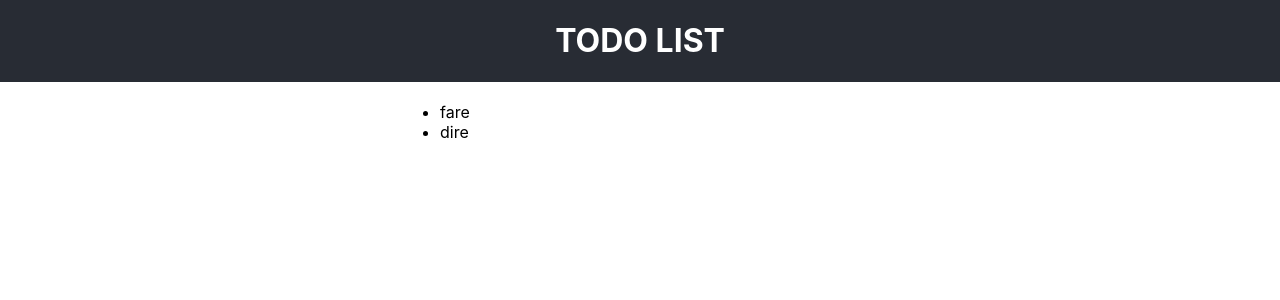
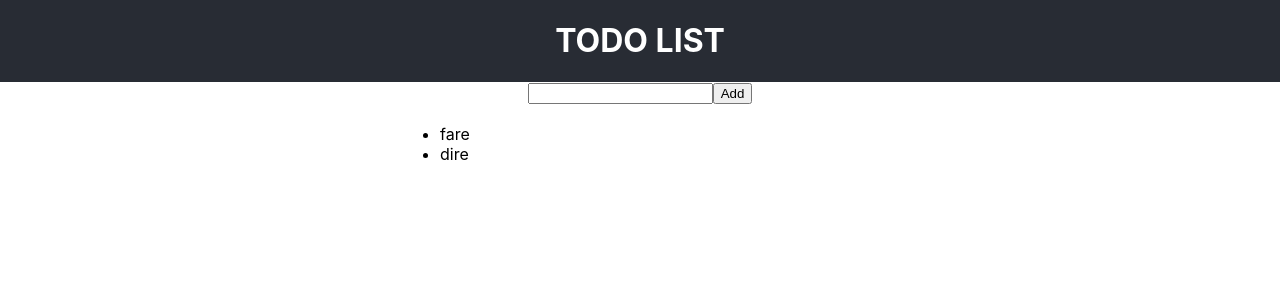
Before and after one commit to rid3thespiral/react-redux-todolist, a React (Create React App) app: page / in a window 1280 px wide. Shown: the top 300 px of the page. Built offline with nearby package versions, Linux system fonts and the light colour scheme.

Commit message:
tag input

```diff
--- a/src/App.js
+++ b/src/App.js
@@ -4,8 +4,8 @@ import './App.css';
 
 let todos = ['fare', 'dire'];
 
-function storeReducer(state = ['todo1', 'todo2'], action){
-  return state;
+function storeReducer(state = [], action){
+  return {...state};
 }
 
 class App extends Component {
@@ -16,13 +16,18 @@ class App extends Component {
 
       ]
     }
+
+    this.todoInput = React.createRef('input')
   }
 
   componentDidMount(){
     const store = createStore(storeReducer, {todos: [...todos] } );
     this.setState({todos:[...store.getState().todos]})
   }
-
+  addTodo = () => {
+    const todo = this.todoInput.current.value;
+    alert(todo)
+  }
   render () {
   return (
     <div className="App">
@@ -34,6 +39,8 @@ class App extends Component {
 
 
       </header>
+      <input ref = {this.todoInput} />
+      <button onClick = {this.addTodo}>Add</button>
       <ul>
           {
           this.state.todos.map( (todo,i)=> <li key={i}> {todo} </li> )
```
